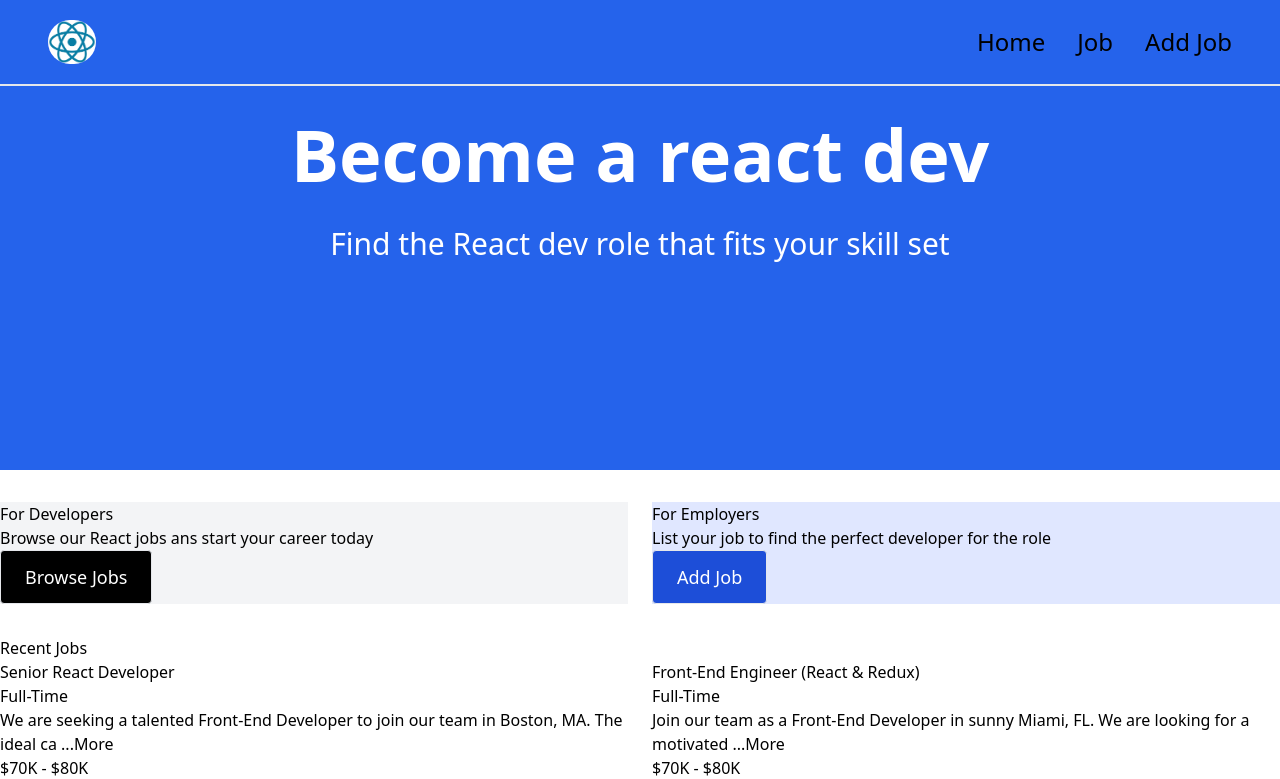
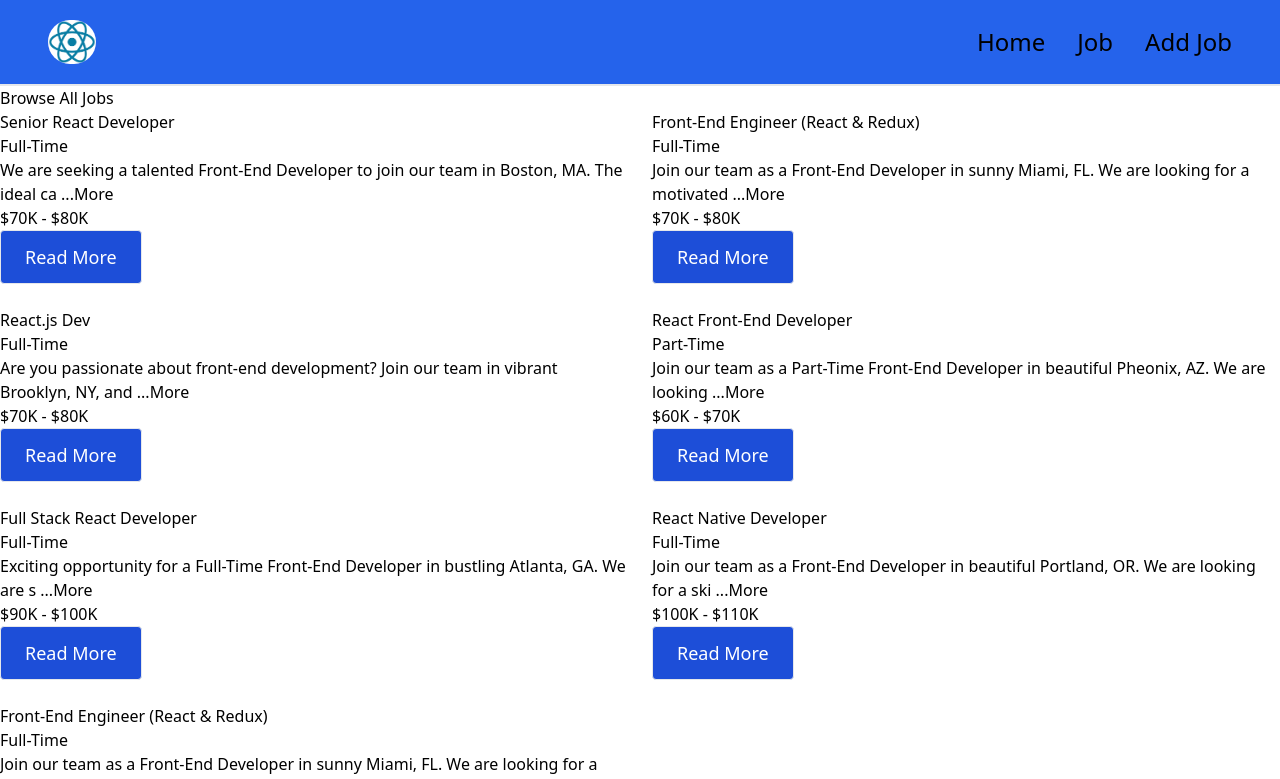
Before and after one commit to jarviswuod/react_jobs, a React (Vite) app in the folder reactJobs/: page /jobs in a window 1280 px wide. Shown: the top 779 px of the page. Built offline with nearby package versions, Linux system fonts and the light colour scheme.

Commit message:
Added more content in pages and componets mkaing the react-router-dom more effective

```diff
--- a/reactJobs/package.json
+++ b/reactJobs/package.json
@@ -11,7 +11,8 @@
   },
   "dependencies": {
     "react": "^18.2.0",
-    "react-dom": "^18.2.0"
+    "react-dom": "^18.2.0",
+    "react-router-dom": "^6.23.0"
   },
   "devDependencies": {
     "@types/react": "^18.2.66",
--- a/reactJobs/src/App.jsx
+++ b/reactJobs/src/App.jsx
@@ -1,13 +1,28 @@
+import {
+  createBrowserRouter,
+  createRoutesFromElements,
+  Route,
+  RouterProvider,
+} from "react-router-dom";
 import HomePage from "./pages/HomePage";
 import JobsPage from "./pages/JobsPage";
+import MainLayout from "./layouts/MainLayout";
+import NotFoundPage from "./NotFoundPage";
+import JobDetailPage from "./pages/JobDetailPage";
 
 const App = () => {
-  return (
-    <div>
-      <HomePage />
-      {/* <JobsPage /> */}
-    </div>
+  const router = createBrowserRouter(
+    createRoutesFromElements(
+      <Route path="/" element={<MainLayout />}>
+        <Route index element={<HomePage />} />
+        <Route path="/jobs" element={<JobsPage />} />
+        <Route path="/add-job" element={<JobDetailPage />} />
+
+        <Route path="*" element={<NotFoundPage />} />
+      </Route>
+    )
   );
+  return <RouterProvider router={router} />;
 };
 
 export default App;
--- /dev/null
+++ b/reactJobs/src/NotFoundPage.jsx
@@ -0,0 +1,12 @@
+import React from "react";
+
+const NotFoundPage = () => {
+  return (
+    <div>
+      <h1>Page not found</h1>
+      <a href="/">Home</a>
+    </div>
+  );
+};
+
+export default NotFoundPage;
--- a/reactJobs/src/components/Jobs.jsx
+++ b/reactJobs/src/components/Jobs.jsx
@@ -1,4 +1,5 @@
 import { jobs } from "../jobs.json";
+import Button from "./Button";
 import JobCard from "./JobCard";
 
 const Jobs = ({ homeActive }) => {
@@ -12,6 +13,11 @@ const Jobs = ({ homeActive }) => {
           <JobCard key={index} job={job} />
         ))}
       </ul>
+      {homeActive && (
+        <Button style="bg-blue-700">
+          <a href="/jobs">View all jobs</a>
+        </Button>
+      )}
     </div>
   );
 };
--- a/reactJobs/src/components/Navbar.jsx
+++ b/reactJobs/src/components/Navbar.jsx
@@ -4,7 +4,9 @@ const Navbar = () => {
   return (
     <header className="bg-blue-600">
       <div className="flex items-center justify-between gap-8 py-5 px-12 text-2xl border-b-2">
-        <img className="w-12 rounded-full" src="./reactimg.png" alt="img" />
+        <a href="/">
+          <img className="w-12 rounded-full" src="./reactimg.png" alt="img" />
+        </a>
 
         <nav>
           <ul className="flex items-center justify-between gap-8">
@@ -12,10 +14,10 @@ const Navbar = () => {
               <a href="/">Home</a>
             </li>
             <li>
-              <a href="/">Job</a>
+              <a href="/jobs">Job</a>
             </li>
             <li>
-              <a href="/">Add Job</a>
+              <a href="/add-job">Add Job</a>
             </li>
           </ul>
         </nav>
--- a/reactJobs/src/layouts/MainLayout.jsx
+++ b/reactJobs/src/layouts/MainLayout.jsx
@@ -1,11 +1,11 @@
-import React from "react";
-
+import Navbar from "../components/Navbar";
+import { Outlet } from "react-router-dom";
 const MainLayout = () => {
   return (
-    <div>
-      <h4>MainLayout</h4>
-      <h4>MainLayout</h4>
-    </div>
+    <>
+      <Navbar />
+      <Outlet />
+    </>
   );
 };
 
--- a/reactJobs/src/pages/HomePage.jsx
+++ b/reactJobs/src/pages/HomePage.jsx
@@ -1,13 +1,11 @@
 import Hero from "../components/Hero";
 import HomeCards from "../components/HomeCards";
 import Jobs from "../components/Jobs";
-import Navbar from "../components/Navbar";
 
 const HomePage = ({ homeActive }) => {
   homeActive = true;
   return (
     <div>
-      <Navbar />
       <Hero />
       <HomeCards />
       <Jobs homeActive={homeActive} />
```
Also changed, not shown: 1 other file (tests, documents, lock files or other folders).
